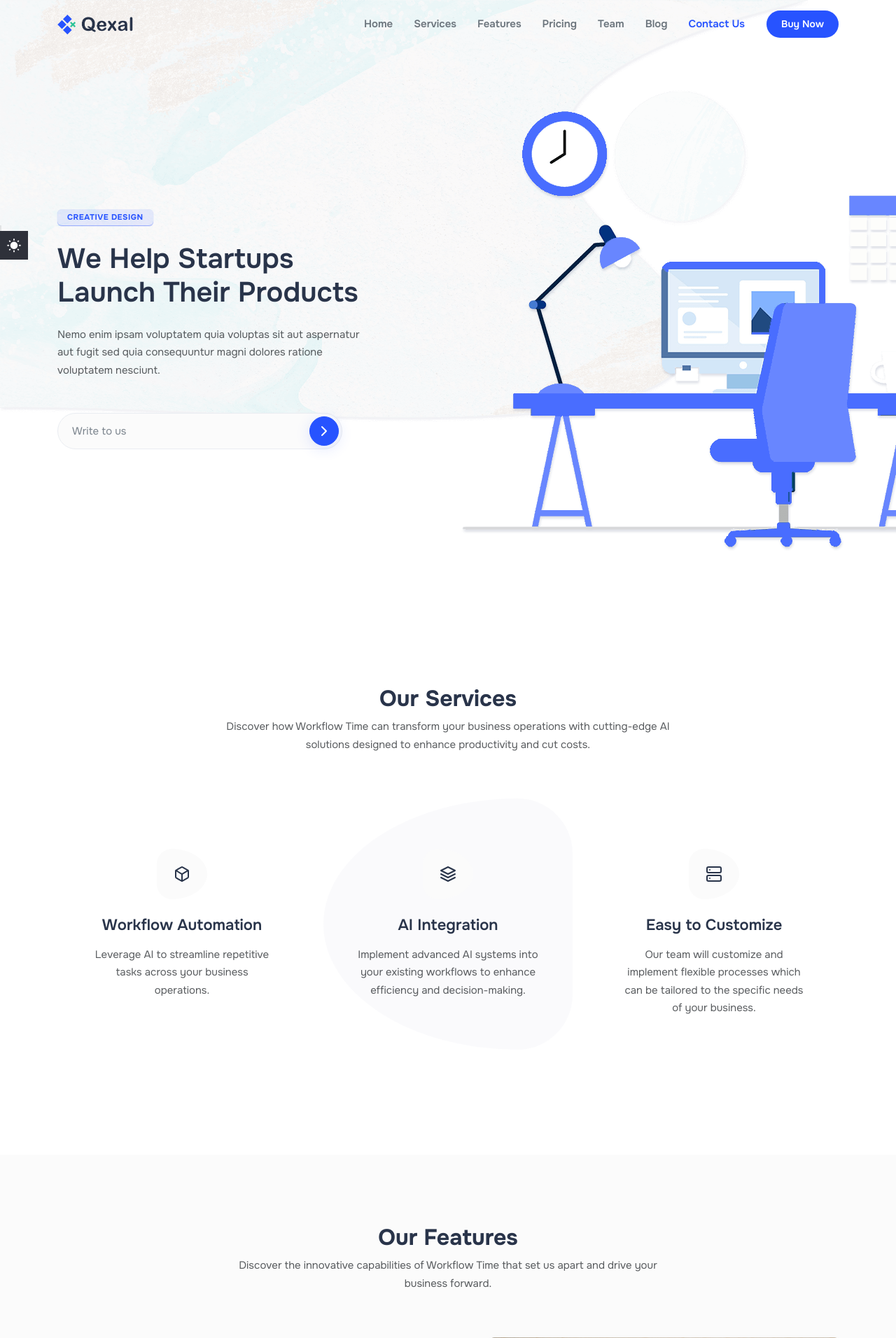
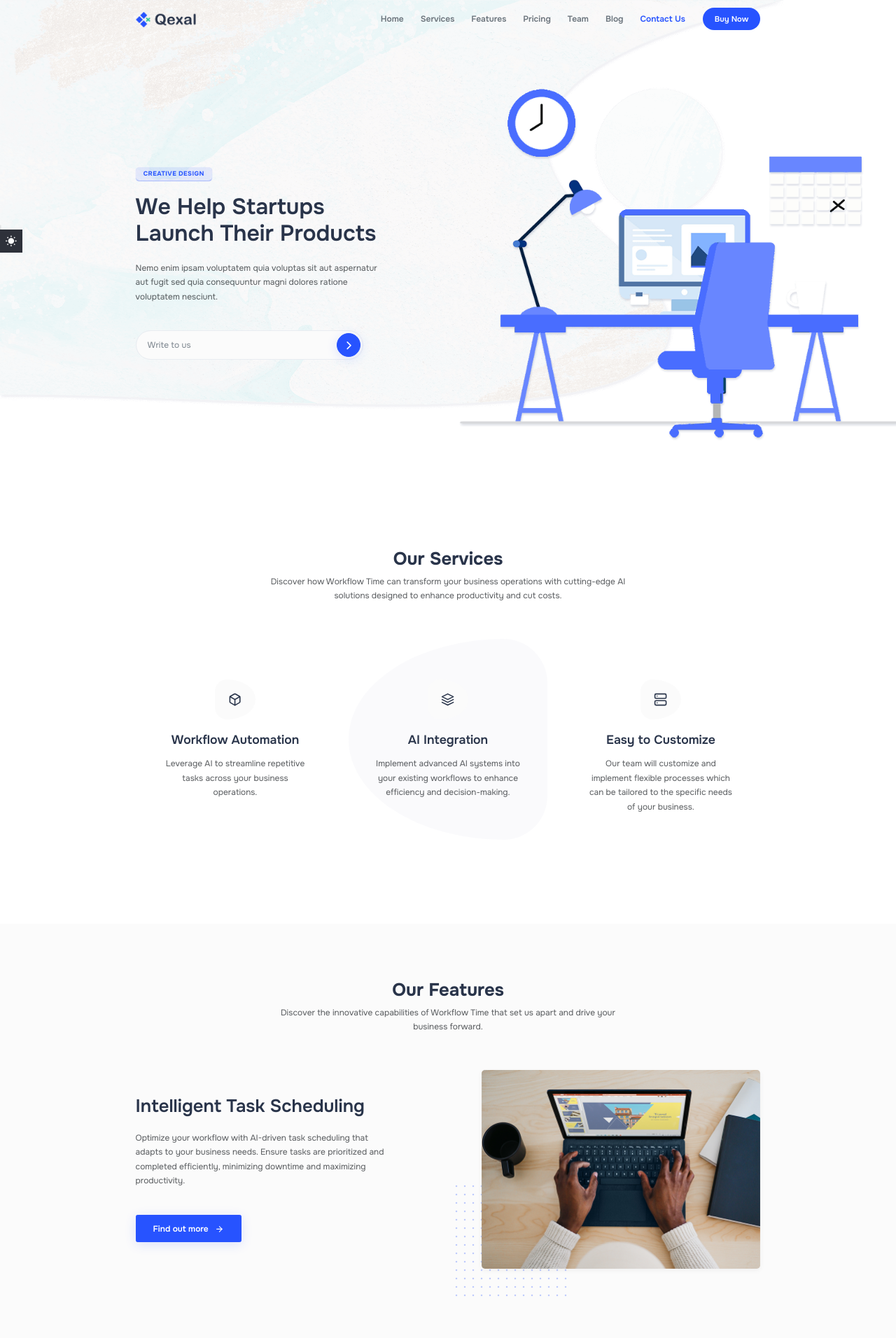
Before and after one commit to eduardragea/workflowtime, a Django app: page /index-2/ in a window 1280 px wide. Shown: the top 1912 px of the page at 70% size. Run offline with Django 4.2, Linux system fonts and the light colour scheme; some libraries are stand-ins or nearby versions.

Commit message:
Change zoom.

```diff
--- a/Django/Landing/static/css/style.css
+++ b/Django/Landing/static/css/style.css
@@ -61,6 +61,14 @@ a:hover {
   color: #2753ff;
 }
 
+/* This rule applies to WebKit browsers on Windows */
+@media screen and (-webkit-min-device-pixel-ratio:0) {
+    body {
+        zoom: 0.8; /* Adjust as needed for 125% scaling */
+    }
+}
+
+
 body {
   font-family: "Onest", sans-serif;
   color: #29344a;
```
